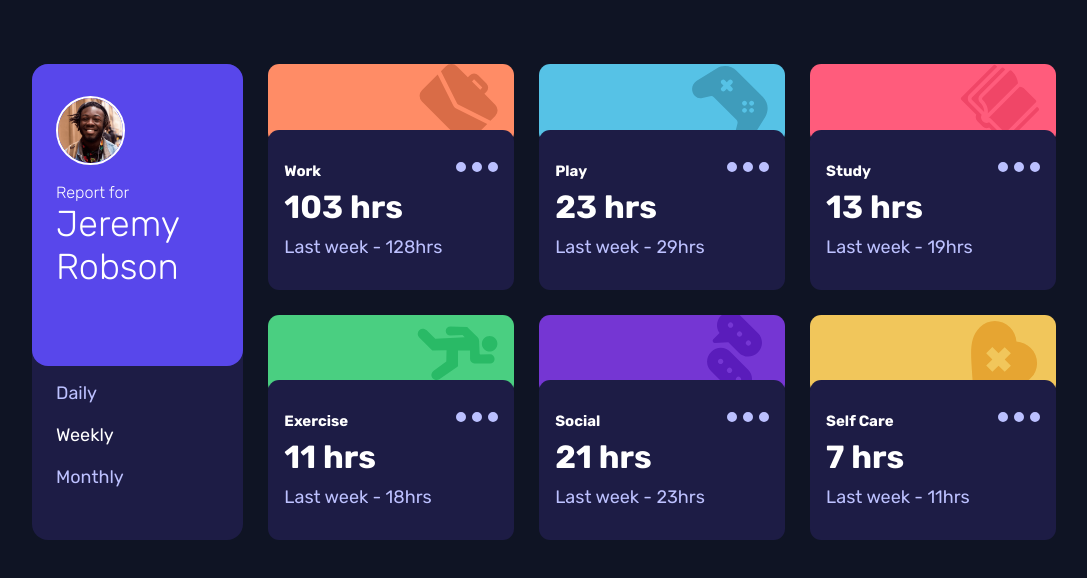
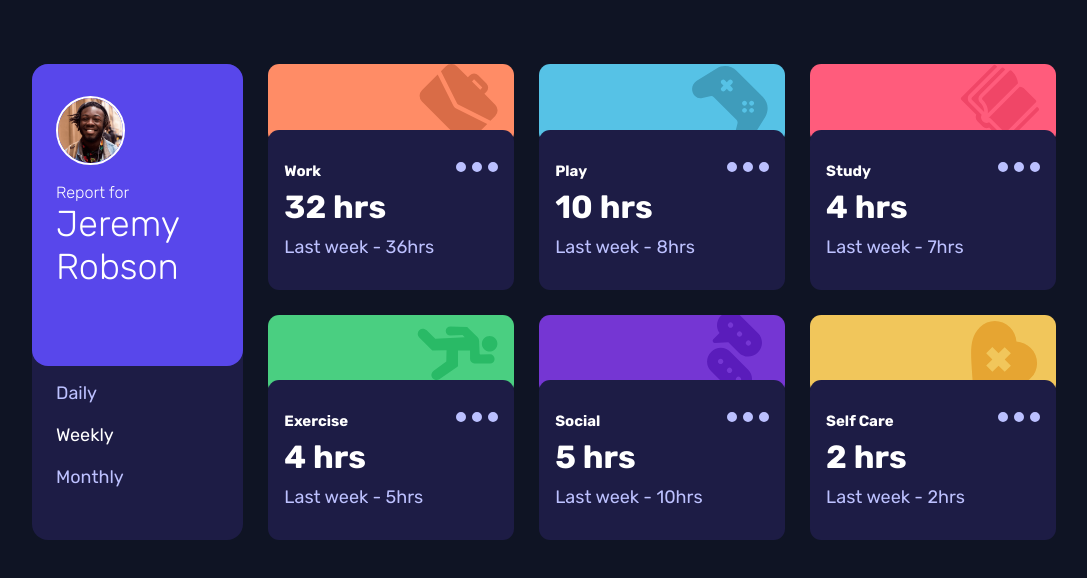
Before and after one commit to Clinton-dev/time-tracker-dash, an Angular app: page / in a window 1280 px wide. Shown: the top 578 px of the page, without its empty margins (96-1183 px from the left). Built offline with nearby package versions, Linux system fonts and the light colour scheme.

Commit message:
Add switching of stats based on timeframe

```diff
--- a/src/app/components/dash/dash.component.html
+++ b/src/app/components/dash/dash.component.html
@@ -27,7 +27,18 @@
                         <h5 class="card-title">{{item.title}}</h5>
                         <img src="../../../assets/images/icon-ellipsis.svg" alt="ellipses" id="ellipse">
                     </div>
-                    <div class="dflex card-body-details" style="margin-top: .5rem;">
+                    <!-- display daily stats -->
+                    <div *ngIf="frame.daily" class="dflex card-body-details" style="margin-top: .5rem;">
+                        <h4 class="card-title">{{item.timeframes.daily.current}} hrs</h4>
+                        <p>Last week - {{item.timeframes.daily.previous}}hrs</p>
+                    </div>
+                    <!-- display weekly stats -->
+                    <div *ngIf="frame.weekly" class="dflex card-body-details" style="margin-top: .5rem;">
+                        <h4 class="card-title">{{item.timeframes.weekly.current}} hrs</h4>
+                        <p>Last week - {{item.timeframes.weekly.previous}}hrs</p>
+                    </div>
+                    <!-- display monthly stats -->
+                    <div *ngIf="frame.monthly" class="dflex card-body-details" style="margin-top: .5rem;">
                         <h4 class="card-title">{{item.timeframes.monthly.current}} hrs</h4>
                         <p>Last week - {{item.timeframes.monthly.previous}}hrs</p>
                     </div>
--- a/src/app/components/dash/dash.component.ts
+++ b/src/app/components/dash/dash.component.ts
@@ -8,7 +8,12 @@ import { TimeItemsService } from 'src/app/services/time-items.service';
 })
 export class DashComponent implements OnInit {
   timeItems: any = [];
-  frame: string = 'monthly';
+  frame: any = {
+    daily: false,
+    monthly: false,
+    weekly: true
+  };
+
 
   constructor(private timeItemsService: TimeItemsService) { }
 
@@ -22,7 +27,25 @@ export class DashComponent implements OnInit {
 
   getTimeFrames(period: string) {
     // when clicked I want to change key on timeframes
-    console.log(period)
+    if (period == 'daily') {
+      return this.frame = {
+        daily: true,
+        monthly: false,
+        weekly: false
+      }
+    } if (period == 'weekly') {
+      return this.frame = {
+        daily: false,
+        monthly: false,
+        weekly: true
+      }
+    } else {
+      return this.frame = {
+        daily: false,
+        monthly: true,
+        weekly: false
+      }
+    }
 
   }
 
```
